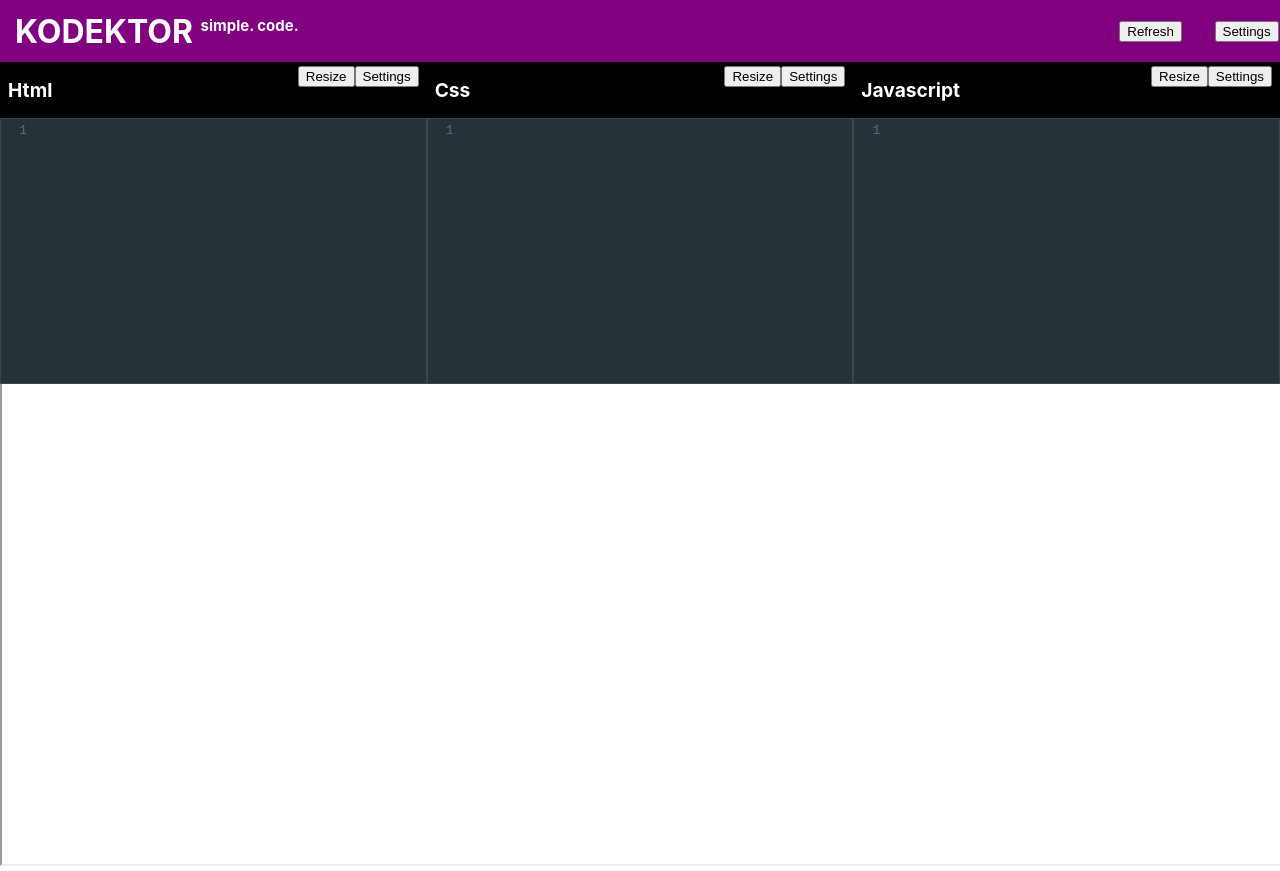
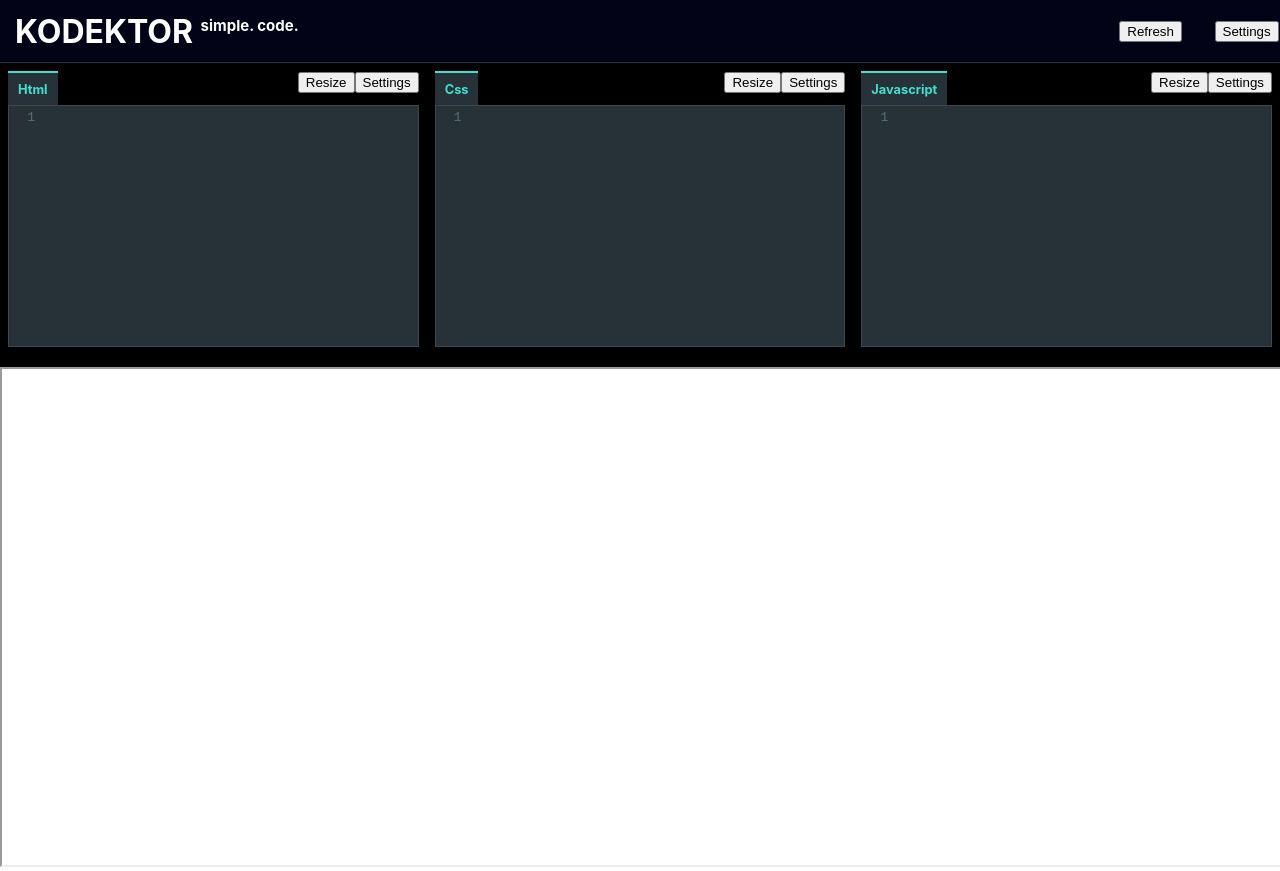
Before and after one commit to davidbenjaminnovotny/SimpleOnlineCodeEditor, a React (Create React App) app: page / in a window 1280 px wide. Shown: the top 871 px of the page. Built offline with nearby package versions, Linux system fonts and the light colour scheme.

Commit message:
css optimized

```diff
--- a/src/App.css
+++ b/src/App.css
@@ -6,8 +6,9 @@
   justify-content: space-between;
   align-items: center;
   padding:15px;
-  background:purple;
+  background:rgb(2, 3, 22);
   color:white;
+  border-bottom:1px solid #263238
 }
 
 .Navigation nav ul {
@@ -25,34 +26,49 @@
 
 }
 .top-pane{
-  height:40vh;
+  height:38vh;
 }
 .bottom-pane{
-  height:60vh;
+  height:62vh;
 }
 
 .Editor{
   background:black;
   width:100%;
-  height:40vh;
+  height:36vh;
+  padding:8px 8px 8px 8px;
 }
 .EditorHeader{
-  padding:3px 8px 3px 8px;
+
   display:flex;
   justify-content:space-between;
+
+}
+.EditorHeader_TitleContainer{
+  background:#263238;
+  border-top:2px solid turquoise;
 }
 .EditorHeader_Title{
-  color:white;
-  font-size:1.2em;
+  color:turquoise;
+  font-size:.8em;
+  padding: 0px 10px 0px 10px;
+
+
+
 }
+
+
 .EditorHeader_Resize{
 
 }
 .EditorConsole{
 
+
+
+
 }
 .CodeMirror{
-  height:33vh !important;
+  height:30vh !important;
   border:1px solid rgba(255,255,255,0.1);
 }
 
--- a/src/App.js
+++ b/src/App.js
@@ -71,7 +71,7 @@ React.useEffect(() => {
       </div>
       <div className="pane bottom-pane">
         <Display
-
+        code={finalCode}
         />
       </div>
     </div>
--- a/src/components/Editor.js
+++ b/src/components/Editor.js
@@ -17,7 +17,7 @@ require('codemirror/mode/css/css');
 
 
 
-function Editor({title,mode, childToParent}) {
+function Editor({ title, mode, childToParent }) {
     const [code, setCode] = React.useState('');
 
 
@@ -30,13 +30,16 @@ function Editor({title,mode, childToParent}) {
         showCursorWhenSelecting: true,
         alignWithWord: true,
         spellcheck: true,
+        autocorrenct:true,
 
     };
 
     return (
         <div className="Editor">
             <div className="EditorHeader">
-                <h1 className="EditorHeader_Title">{title}</h1>
+                <div class="EditorHeader_TitleContainer">
+                    <h1 className="EditorHeader_Title">{title}</h1>
+                </div>
                 <div>
                     <button className="EditorHeader_button EditorHeader_Resize">Resize</button>
                     <button className="EditorHeader_button EditorHeader_Settings">Settings</button>
```
Also changed, not shown: src/components/Footer.js (added).
